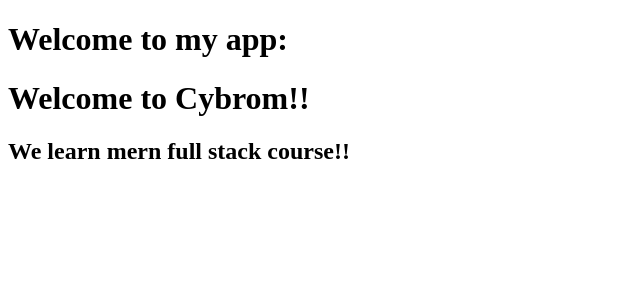
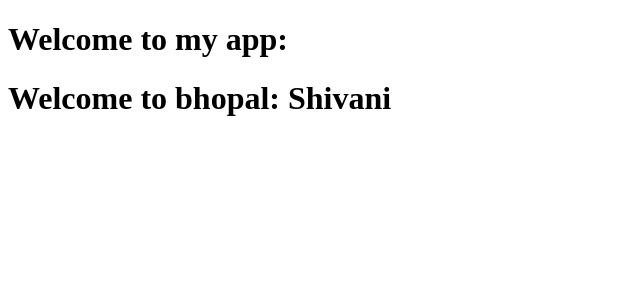
Before and after one commit to shivaniwaghmare9/react.class, a React (Vite) app in the folder classApp5pm/: page / in a window 1280 px wide. Shown: the top 300 px of the page, without its empty margins (0-640 px from the left). Built offline with nearby package versions, Linux system fonts and the light colour scheme.

Commit message:
othercontext

```diff
--- a/classApp5pm/src/App.jsx
+++ b/classApp5pm/src/App.jsx
@@ -18,9 +18,22 @@
 // export {MyContext};
 
 //=======================================================================================================================
+// import Cybrom from "./Cybrom";
+// const App=()=>{
 
+//     return(
+//         <>
+//         <h1>Welcome to my app:</h1>
+//         <Cybrom>
+//             <h2>We learn mern full stack course!!</h2>
+//         </Cybrom>
 
+//         </>
+//     )
+// }
+// export default App;
 
+//=======================================================================================================================
 
 import Cybrom from "./Cybrom";
 const App=()=>{
@@ -28,9 +41,7 @@
     return(
         <>
         <h1>Welcome to my app:</h1>
-        <Cybrom>
-            <h2>We learn mern full stack course!!</h2>
-        </Cybrom>
+        <Cybrom/>
 
         </>
     )
--- a/classApp5pm/src/Cybrom.jsx
+++ b/classApp5pm/src/Cybrom.jsx
@@ -10,14 +10,26 @@
 // export default Cybrom;
 // //===============================================================================================================================
 
+// const Cybrom=({children})=>{
+//     return(
+//         <>
+//         <h1>Welcome to Cybrom!!</h1>
+//        {children}
+//         </>
+//     )
+// }
+// export default Cybrom;
 
+///====================================================================================================================
 
-
+import { useContext } from "react";
+import { MyContext } from "./UserContext";
 const Cybrom=({children})=>{
+    const{name}=useContext(MyContext)
     return(
         <>
-        <h1>Welcome to Cybrom!!</h1>
-       {children}
+        <h1>Welcome to bhopal: {name}</h1>
+        {children}
         </>
     )
 }
--- /dev/null
+++ b/classApp5pm/src/UserContext.jsx
@@ -0,0 +1,14 @@
+import { useState,createContext } from "react";
+const MyContext=createContext();
+const Usercontext=({children})=>{
+    const[name,setName]=useState("Shivani");
+    return(
+        <>
+      <MyContext.Provider value={{name}}>
+         {children}
+      </MyContext.Provider>
+       </>
+    )
+}
+export default Usercontext;
+export {MyContext}
--- a/classApp5pm/src/main.jsx
+++ b/classApp5pm/src/main.jsx
@@ -2,9 +2,14 @@
 import { createRoot } from 'react-dom/client'
 
 import App from './App.jsx'
+import Usercontext from './UserContext.jsx'
 
 createRoot(document.getElementById('root')).render(
+    <Usercontext>
+      <App />
+    </Usercontext>
 
-    <App />
+
+
 
 )
```
